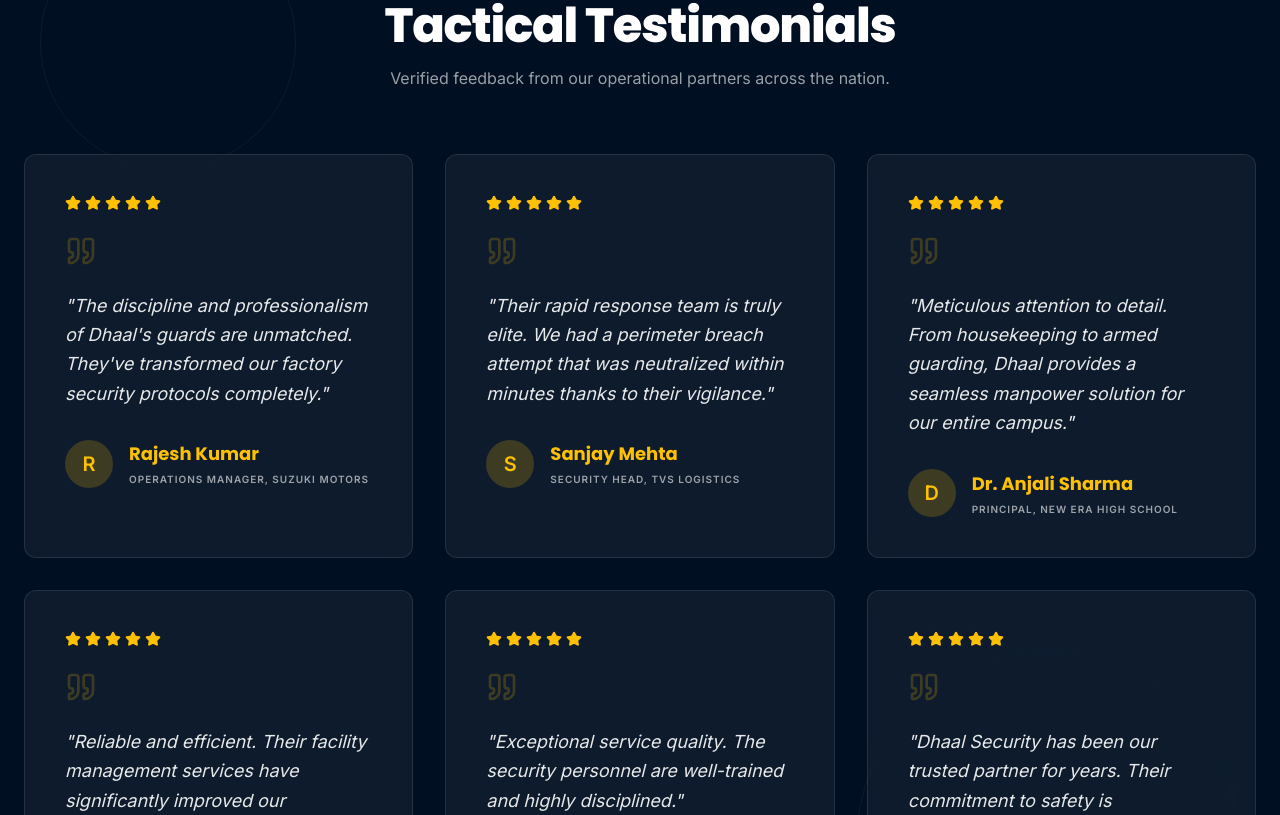
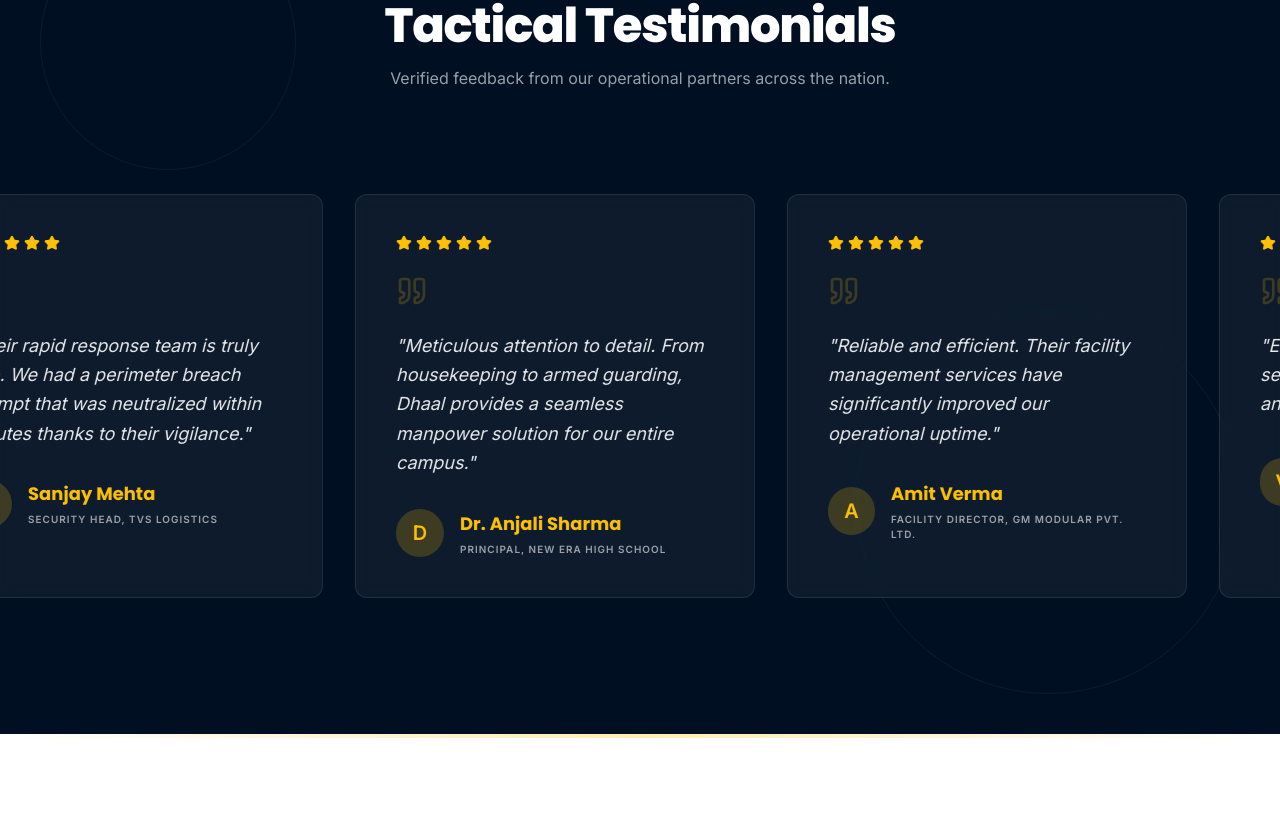
Before and after one commit to Brahminladka/dhaalsecurity, a React (Vite) app: page / in a window 1280 px wide. Shown: the part 3865-4680 px from the top of the page. Built offline with nearby package versions, Linux system fonts and the light colour scheme.

Commit message:
Animation: transformed testimonials into an infinite horizontal slider moving left-to-right

```diff
--- a/src/pages/Home.tsx
+++ b/src/pages/Home.tsx
@@ -304,7 +304,19 @@ const Home: React.FC<HomeProps> = ({ onServiceClick, onContactClick, setCurrentP
             <p className="text-white/60 mt-4 max-w-2xl mx-auto font-body">Verified feedback from our operational partners across the nation.</p>
           </div>
 
-          <div className="grid md:grid-cols-3 gap-8">
+          <div className="relative overflow-hidden py-10 -mx-6">
+            <motion.div
+              initial={{ x: "-50%" }}
+              animate={{ x: "0%" }}
+              transition={{
+                duration: 40,
+                repeat: Infinity,
+                ease: "linear"
+              }}
+              className="flex gap-8 whitespace-nowrap px-6"
+            >
+              {[...Array(2)].map((_, pairIdx) => (
+                <div key={pairIdx} className="flex gap-8">
                   {[
                     {
                       quote: "The discipline and professionalism of Dhaal's guards are unmatched. They've transformed our factory security protocols completely.",
@@ -349,16 +361,12 @@ const Home: React.FC<HomeProps> = ({ onServiceClick, onContactClick, setCurrentP
                       rating: 5
                     }
                   ].map((t, i) => (
-              <motion.div
+                    <div
                       key={i}
-                initial={{ opacity: 0, y: 30 }}
-                whileInView={{ opacity: 1, y: 0 }}
-                viewport={{ once: true }}
-                transition={{ delay: i * 0.2 }}
-                className="bg-white/5 backdrop-blur-sm p-10 border border-white/10 relative group hover:bg-white/10 transition-all duration-500 rounded-xl"
+                      className="inline-block w-[400px] shrink-0 bg-white/5 backdrop-blur-sm p-10 border border-white/10 relative group hover:bg-white/10 transition-all duration-500 rounded-xl whitespace-normal"
                     >
                       <div className="flex gap-1 mb-6">
-                  {[...Array(t.rating)].map((_, i) => (
+                        {Array(t.rating).fill(null).map((_, i) => (
                           <Star key={i} className="w-4 h-4 fill-secondary-container text-secondary-container" />
                         ))}
                       </div>
@@ -367,7 +375,7 @@ const Home: React.FC<HomeProps> = ({ onServiceClick, onContactClick, setCurrentP
                         "{t.quote}"
                       </p>
                       <div className="mt-auto flex items-center gap-4">
-                  <div className="w-12 h-12 rounded-full bg-secondary-container/20 flex items-center justify-center text-secondary-container font-bold text-xl">
+                        <div className="w-12 h-12 rounded-full bg-secondary-container/20 flex items-center justify-center text-secondary-container font-bold text-xl uppercase">
                           {t.author[0]}
                         </div>
                         <div>
@@ -377,8 +385,11 @@ const Home: React.FC<HomeProps> = ({ onServiceClick, onContactClick, setCurrentP
                           </div>
                         </div>
                       </div>
+                    </div>
+                  ))}
+                </div>
+              ))}
             </motion.div>
-            ))}
           </div>
         </div>
       </section>
```
Lines whose indentation alone changed are shown as unchanged.
